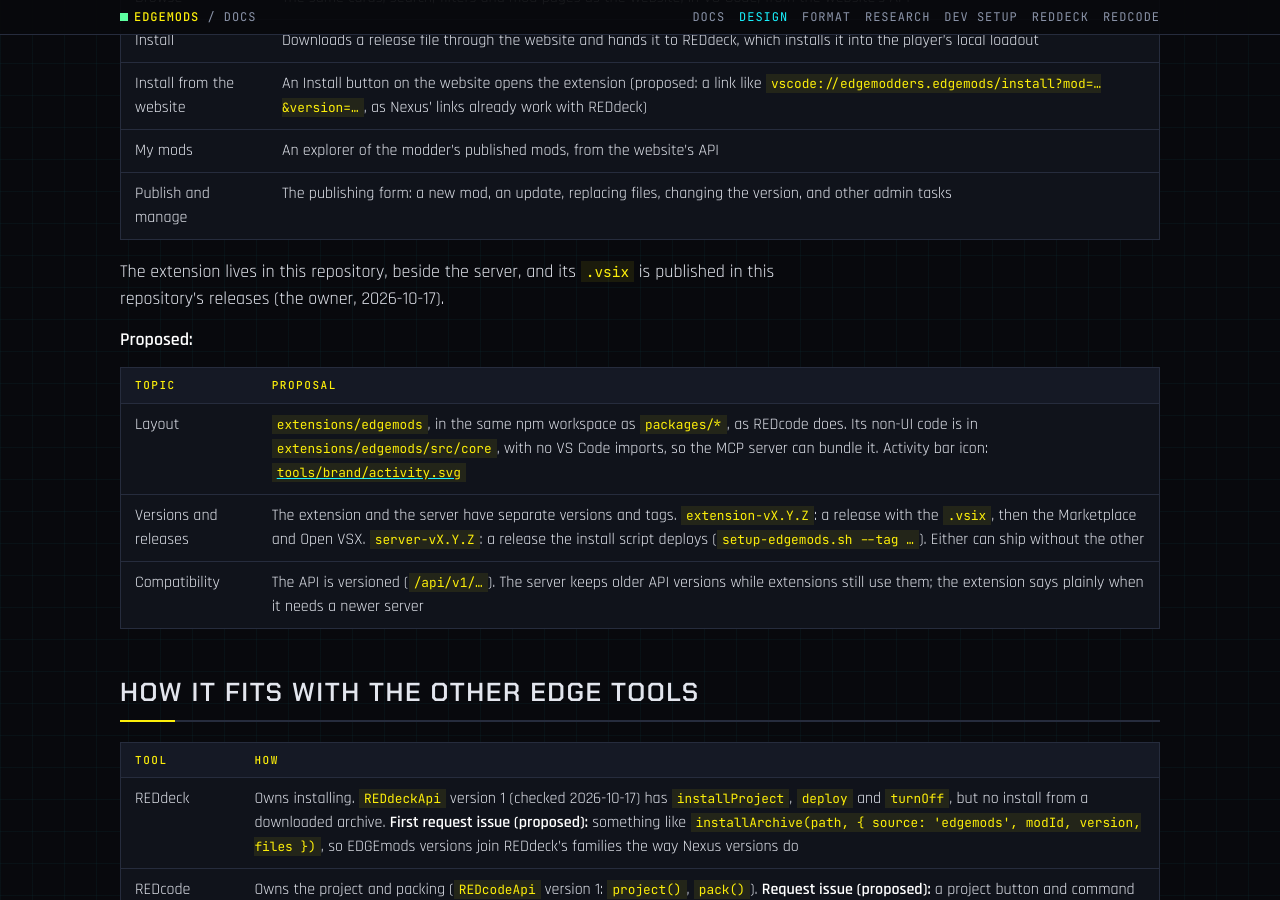
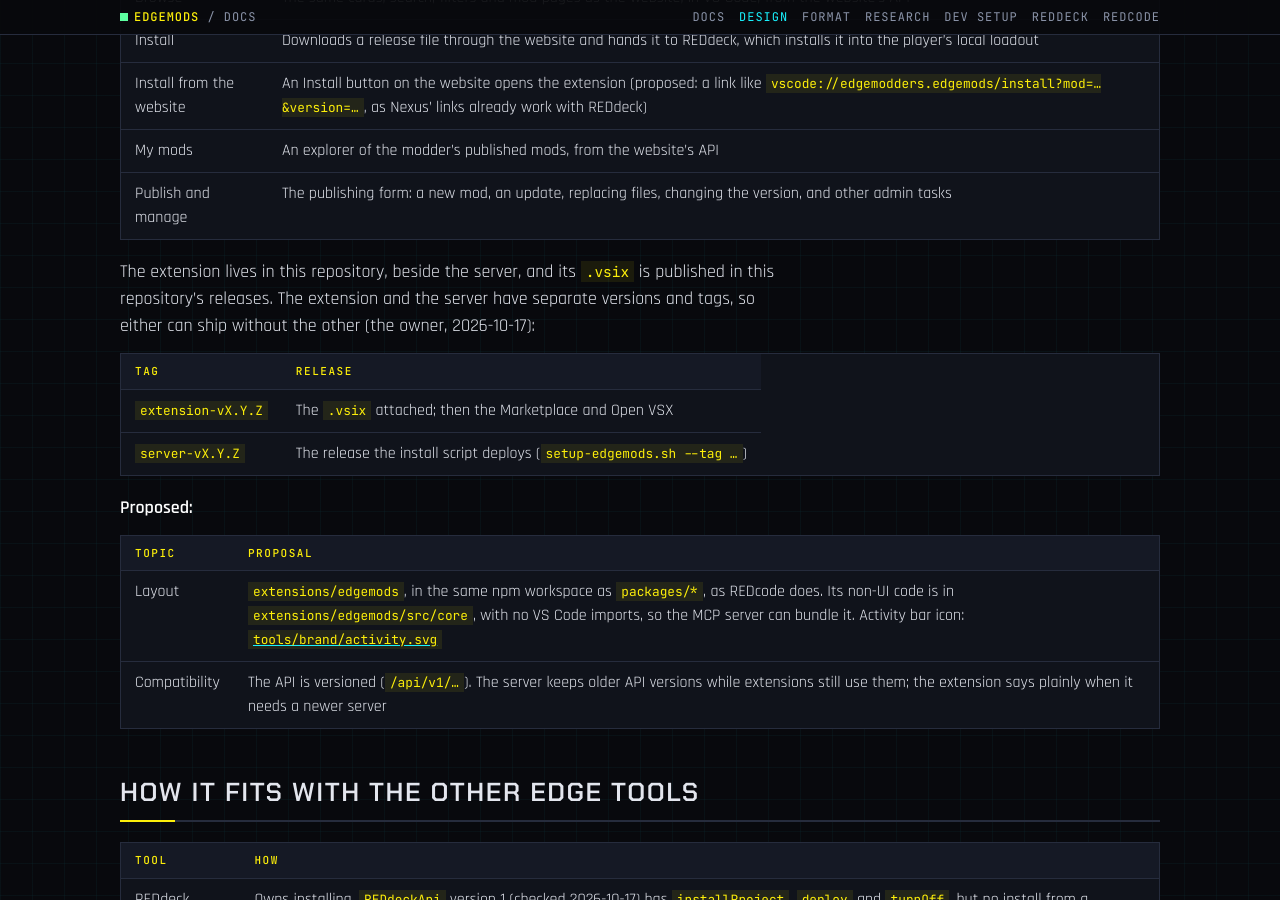
Before and after one commit to Edgemodders/EDGEmods, a Jekyll site: the page built from docs/design.md, in a window 1280 px wide and 900 px high, scrolled down 7777 px. Built offline with Jekyll 4.4.1, drawn with Linux system fonts in a browser that asks for light colours; our own code applies the rules of GitHub Pages for plain Markdown files.

Commit message:
Design: separate versions and tags for the extension and the server
Co-Authored-By: Claude Opus 5.5 <noreply@anthropic.com>

```diff
--- a/docs/design.md
+++ b/docs/design.md
@@ -169,14 +169,18 @@ A modder who signs in with email or Google can browse but does not see their pub
 | My mods | An explorer of the modder's published mods, from the website's API |
 | Publish and manage | The publishing form: a new mod, an update, replacing files, changing the version, and other admin tasks |
 
-The extension lives in this repository, beside the server, and its `.vsix` is published in this repository's releases (the owner, 2026-10-17).
+The extension lives in this repository, beside the server, and its `.vsix` is published in this repository's releases. The extension and the server have separate versions and tags, so either can ship without the other (the owner, 2026-10-17):
+
+| Tag | Release |
+|---|---|
+| `extension-vX.Y.Z` | The `.vsix` attached; then the Marketplace and Open VSX |
+| `server-vX.Y.Z` | The release the install script deploys (`setup-edgemods.sh --tag …`) |
 
 **Proposed:**
 
 | Topic | Proposal |
 |---|---|
 | Layout | `extensions/edgemods`, in the same npm workspace as `packages/*`, as REDcode does. Its non-UI code is in `extensions/edgemods/src/core`, with no VS Code imports, so the MCP server can bundle it. Activity bar icon: [`tools/brand/activity.svg`](https://github.com/Edgemodders/EDGEmods/blob/main/tools/brand/activity.svg) |
-| Versions and releases | The extension and the server have separate versions and tags. `extension-vX.Y.Z`: a release with the `.vsix`, then the Marketplace and Open VSX. `server-vX.Y.Z`: a release the install script deploys (`setup-edgemods.sh --tag …`). Either can ship without the other |
 | Compatibility | The API is versioned (`/api/v1/…`). The server keeps older API versions while extensions still use them; the extension says plainly when it needs a newer server |
 
 ## How it fits with the other EDGE tools
```
